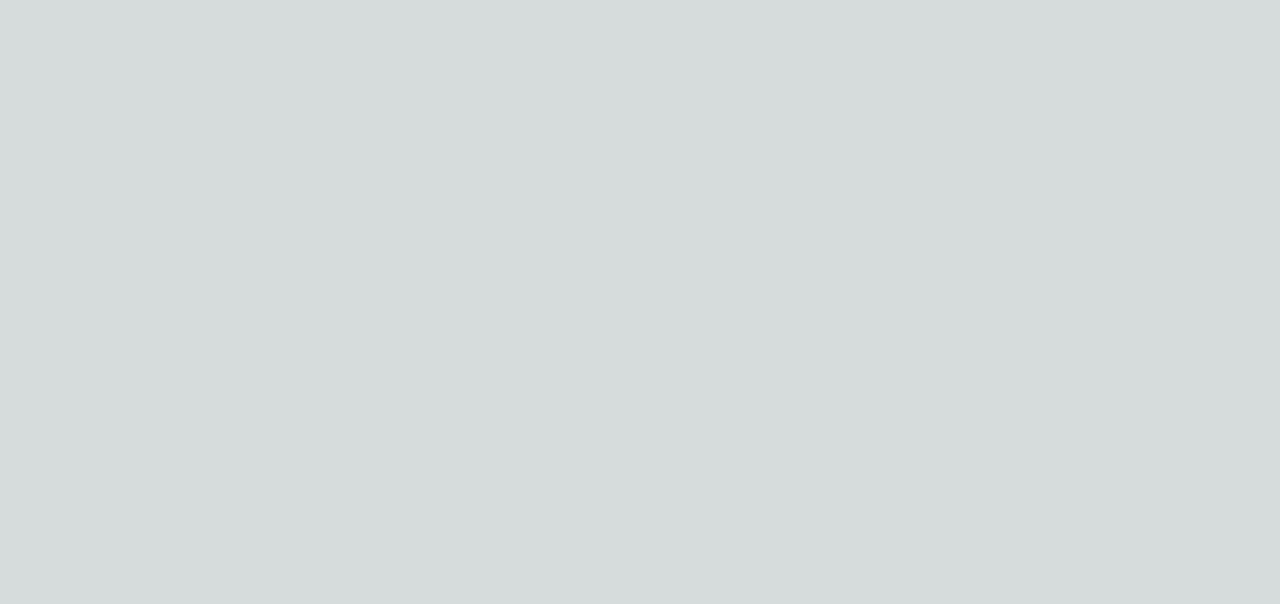
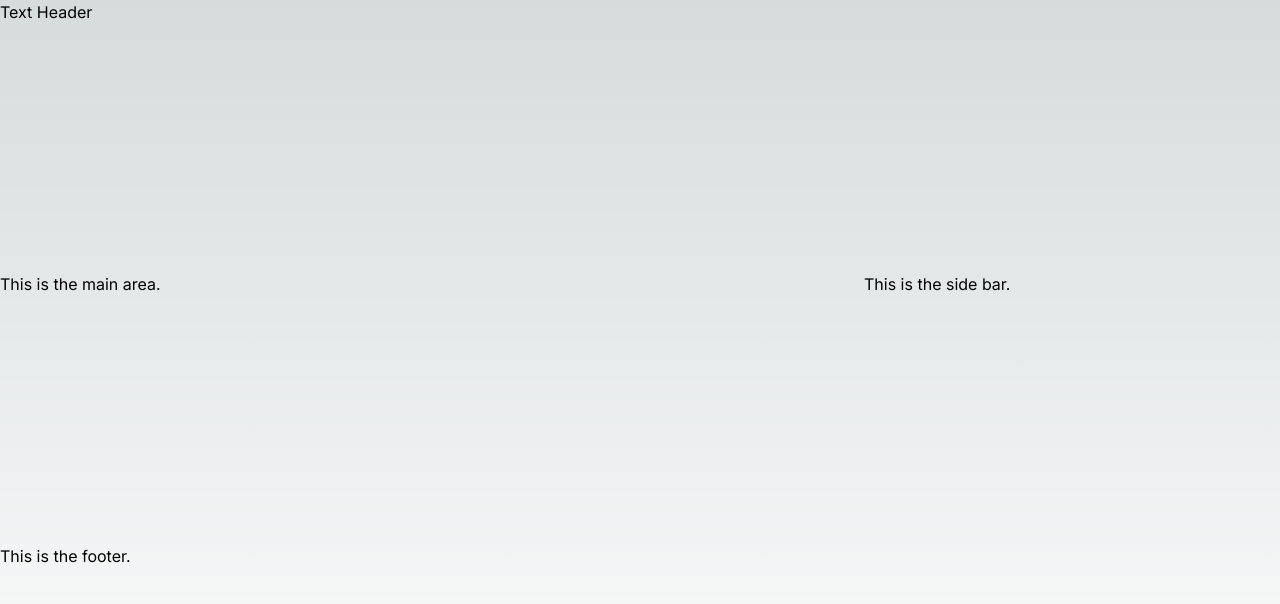
Before and after one commit to brianamos93/blogger, a Next.js app: page / in a window 1280 px wide. Shown: the top 604 px of the page. Built offline with nearby package versions, Linux system fonts and the light colour scheme.

Commit message:
Basic Layout set

```diff
--- a/app/page.tsx
+++ b/app/page.tsx
@@ -1,21 +1,19 @@
-import Image from 'next/image'
-
 export default function Home() {
   return (
-    <div className='grid-cols-2'>
-      <header>
-
+    <div className='h-screen grid grid-cols-3 gap-4 container mx-auto'>
+      <header className='col-span-3'>
+        Text Header
       </header>
 
-        <main>
-
+        <main className='col-span-2 row-start-2'>
+          This is the main area.
         </main>
-        <aside>
-
+        <aside className='col-start-3 row-start-2'>
+          This is the side bar.
         </aside>
 
-      <footer>
-
+      <footer className='row-start-3 col-span-3'>
+        This is the footer.
       </footer>
     </div>
   )
```
